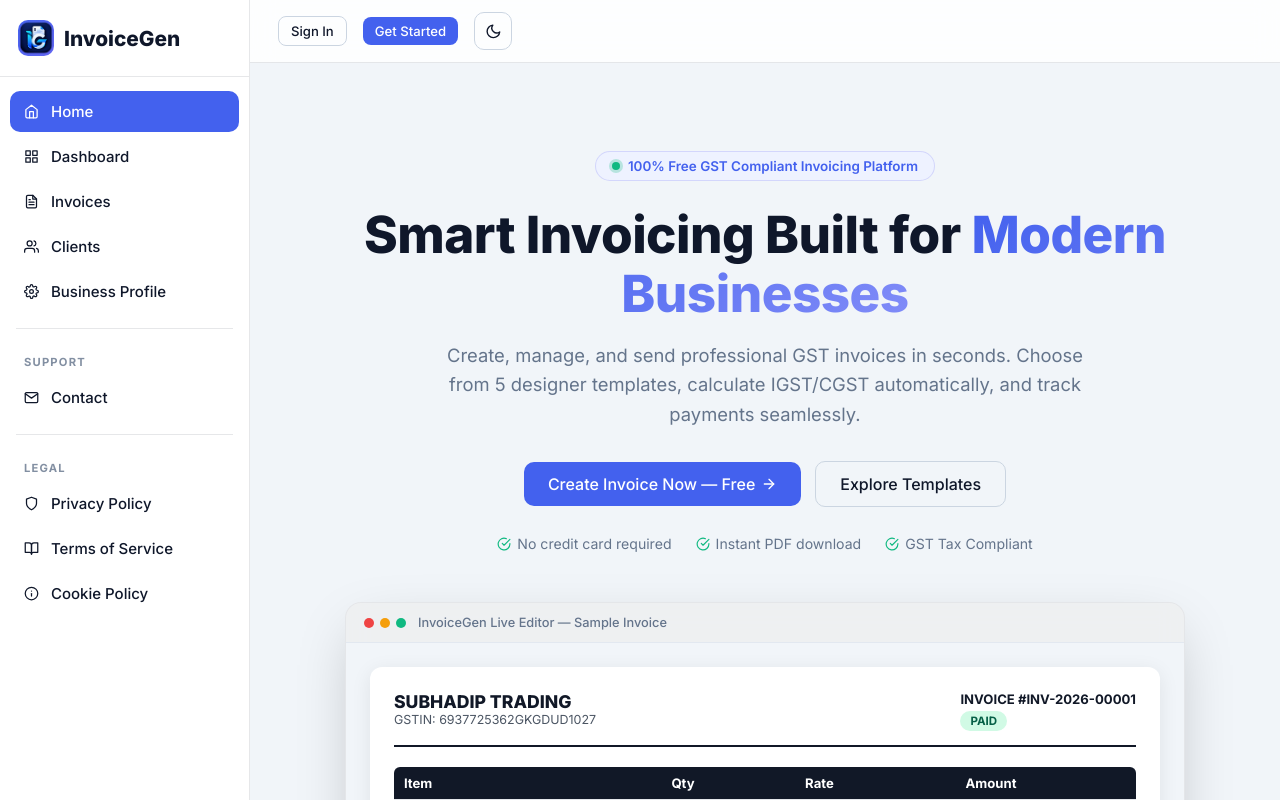
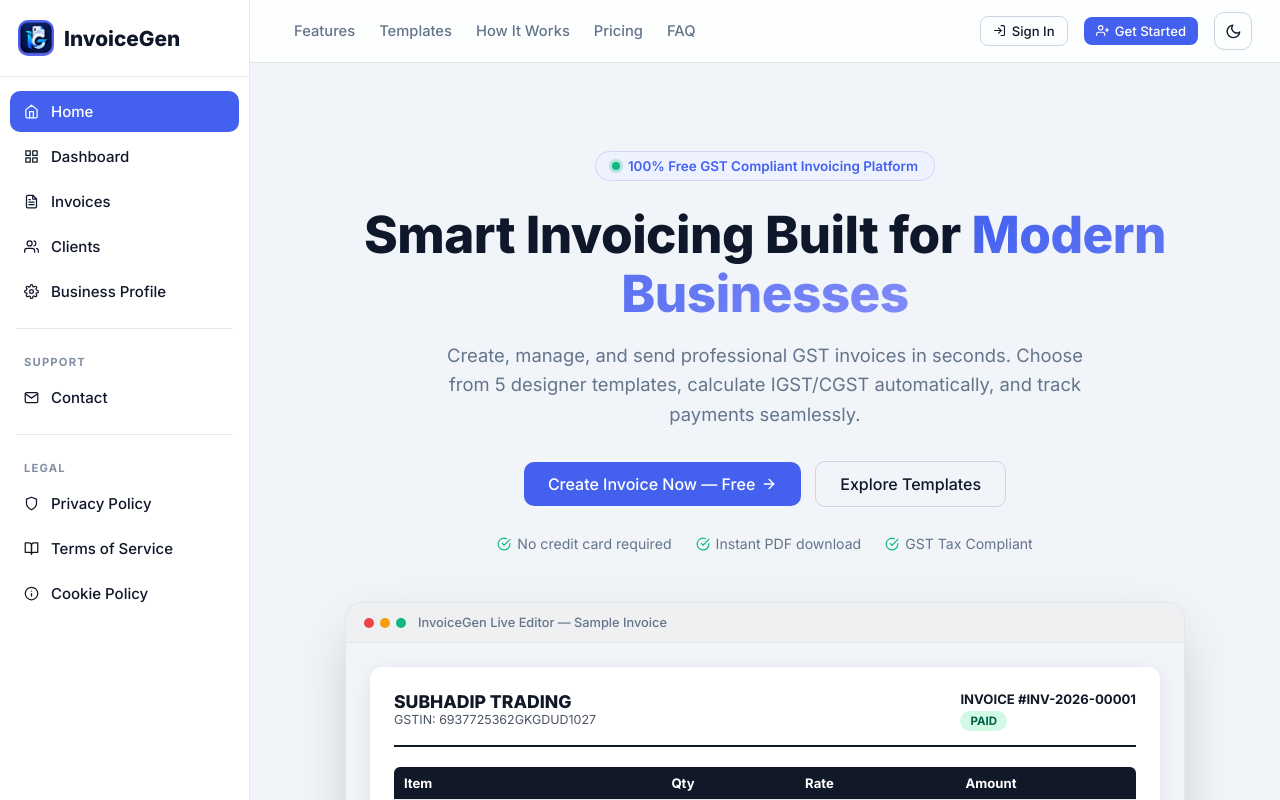
Before and after one commit to Subha2707/InvoiceGen, a React (Vite) app in the folder client/: page / in a window 1280 px wide. Built offline with nearby package versions, Linux system fonts and the light colour scheme; no server answers.

Commit message:
Fixed Home page navbar

```diff
--- a/client/src/components/layout/Header.jsx
+++ b/client/src/components/layout/Header.jsx
@@ -1,10 +1,18 @@
 import React, { useState, useRef, useEffect } from 'react';
-import { Link } from 'react-router-dom';
+import { Link, useLocation } from 'react-router-dom';
 import { useTheme } from '../../context/ThemeContext';
 import { useAuth } from '../../context/AuthContext';
 import {
-  FiMenu, FiPlus, FiMoon, FiSun, FiChevronDown, FiLogOut, FiSettings
+  FiMenu, FiPlus, FiMoon, FiSun, FiChevronDown, FiLogOut, FiSettings, FiLogIn, FiUserPlus
 } from 'react-icons/fi';
+
+const SECTION_LINKS = [
+  { id: 'features', label: 'Features' },
+  { id: 'templates', label: 'Templates' },
+  { id: 'how-it-works', label: 'How It Works' },
+  { id: 'pricing', label: 'Pricing' },
+  { id: 'faq', label: 'FAQ' },
+];
 
 const getInitials = (name) =>
   (name || 'U')
@@ -17,6 +25,7 @@ const getInitials = (name) =>
 const Header = ({ toggleSidebar }) => {
   const { theme, toggleTheme } = useTheme();
   const { user, logout } = useAuth();
+  const location = useLocation();
   const [userMenuOpen, setUserMenuOpen] = useState(false);
   const menuRef = useRef(null);
 
@@ -33,11 +42,26 @@ const Header = ({ toggleSidebar }) => {
     await logout();
   };
 
+  const scrollToSection = (e, id) => {
+    e.preventDefault();
+    document.getElementById(id)?.scrollIntoView({ behavior: 'smooth', block: 'start' });
+  };
+
   return (
     <header className="top-header">
       <button className="menu-btn" onClick={toggleSidebar} aria-label="Toggle sidebar">
         <FiMenu />
       </button>
+
+      {location.pathname === '/' && (
+        <nav className="header-nav-links desktop-only">
+          {SECTION_LINKS.map(({ id, label }) => (
+            <a key={id} href={`#${id}`} onClick={(e) => scrollToSection(e, id)}>
+              {label}
+            </a>
+          ))}
+        </nav>
+      )}
 
       <div className="header-right">
         {user ? (
@@ -74,8 +98,12 @@ const Header = ({ toggleSidebar }) => {
           </>
         ) : (
           <>
-            <Link to="/login" className="btn btn-sm btn-outline">Sign In</Link>
-            <Link to="/signup" className="btn btn-sm btn-primary">Get Started</Link>
+            <Link to="/login" className="btn btn-sm btn-outline">
+              <FiLogIn /> Sign In
+            </Link>
+            <Link to="/signup" className="btn btn-sm btn-primary">
+              <FiUserPlus /> Get Started
+            </Link>
           </>
         )}
 
--- a/client/src/index.css
+++ b/client/src/index.css
@@ -1102,6 +1102,21 @@ input[type="file"] { padding: 8px; }
   transition: color 0.2s;
 }
 .nav-links a:hover {
+  color: var(--accent);
+}
+.header-nav-links {
+  display: flex;
+  align-items: center;
+  gap: 24px;
+  margin-left: 16px;
+}
+.header-nav-links a {
+  color: var(--muted);
+  font-size: 0.92rem;
+  font-weight: 500;
+  transition: color 0.2s;
+}
+.header-nav-links a:hover {
   color: var(--accent);
 }
 .nav-actions {
```
